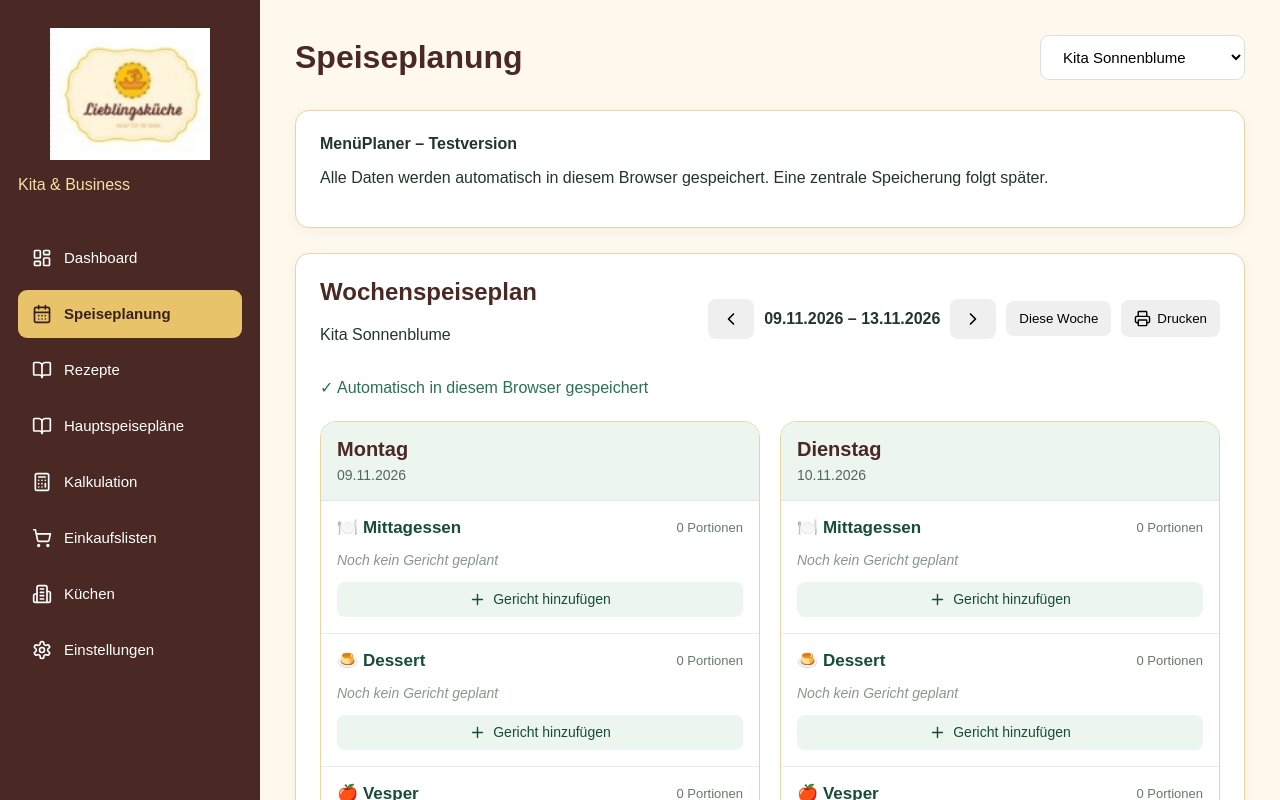
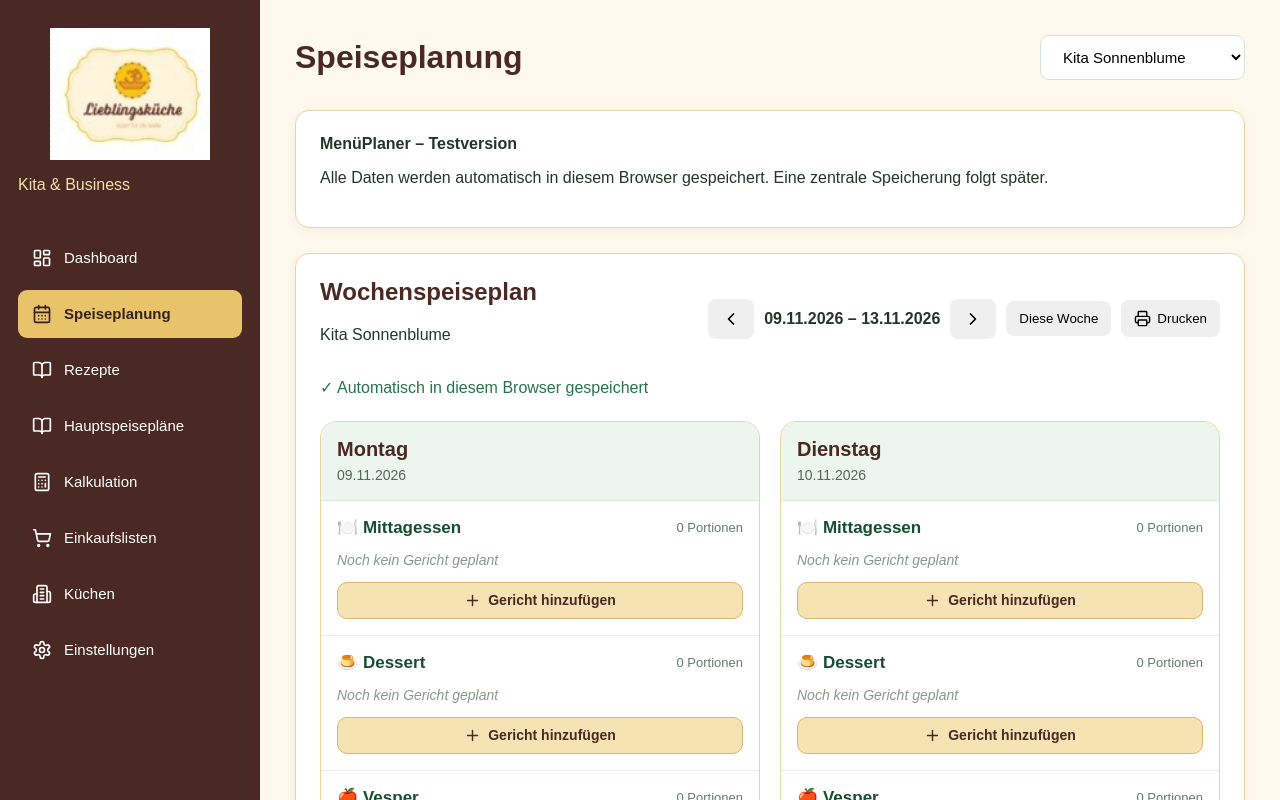
Before and after one commit to reitclub-lochau/Men-planer, a React (Vite) app: page / in a window 1280 px wide. Shown: the top 800 px of the page. Built offline with nearby package versions, Linux system fonts and the light colour scheme.

Commit message:
Update index.css

```diff
--- a/src/index.css
+++ b/src/index.css
@@ -762,3 +762,22 @@ button {
 h1, h2, h3 {
   color: #4A2925;
 }
+/* Lieblingsküche – Gericht hinzufügen */
+
+.add-meal-button {
+  background: #F5E3B3;
+  color: #4A2925;
+  border: 1px solid #D9B76C;
+  border-radius: 10px;
+  font-weight: 600;
+  cursor: pointer;
+}
+
+.add-meal-button:hover {
+  background: #E8C36A;
+}
+
+.add-meal-button:focus-visible {
+  outline: 3px solid #8A5A20;
+  outline-offset: 2px;
+}
```
